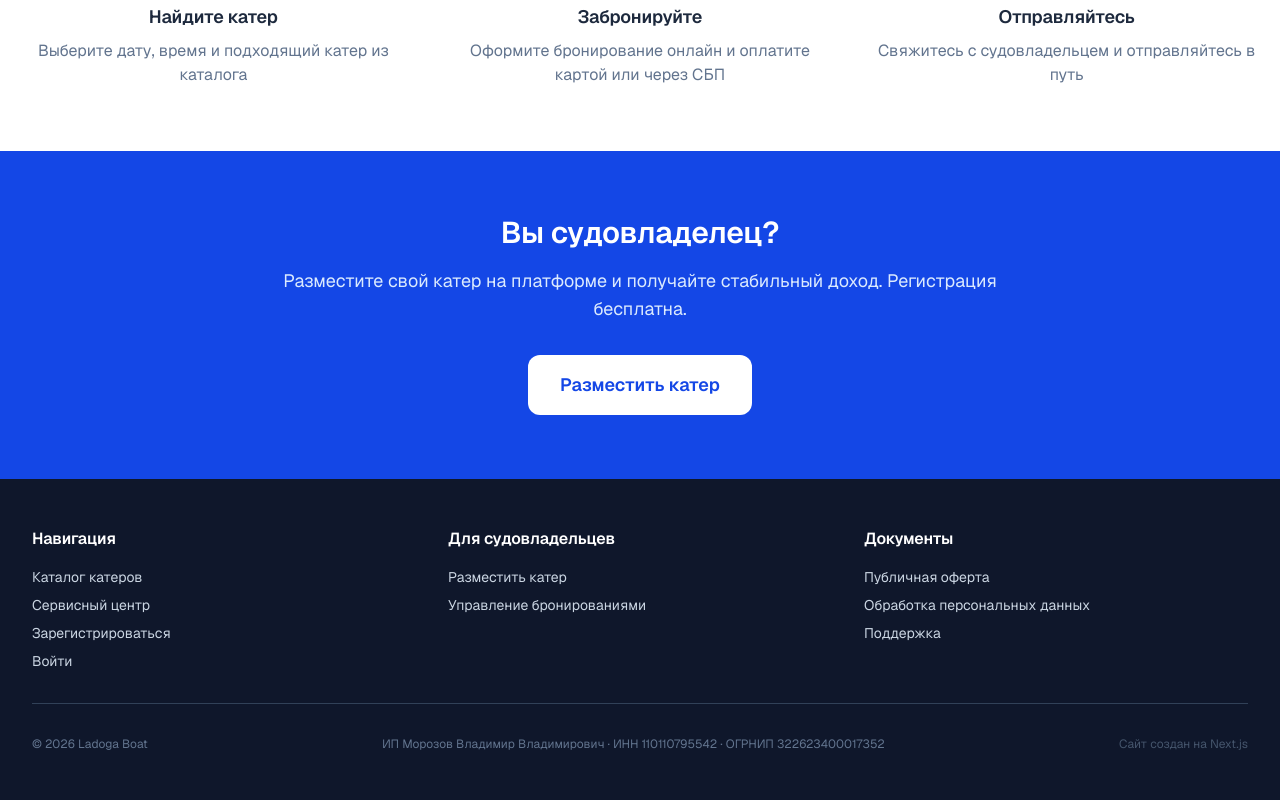
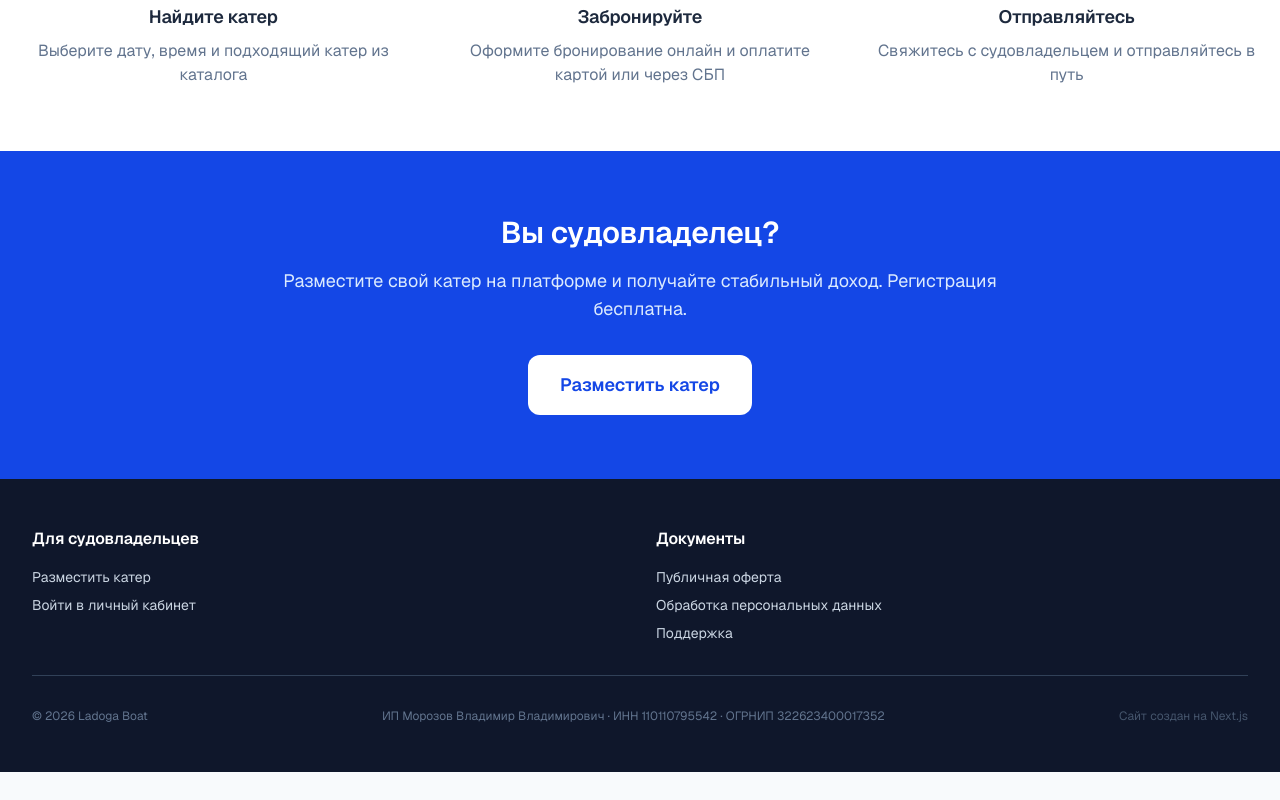
Before and after one commit to morozyan07-ai/ladogaboat, a Next.js app: page / in a window 1280 px wide. Shown: the part 870-1670 px from the top of the page. After the commit the page ends 1642 px from the top, so only its background shows below. Built offline with nearby package versions, Linux system fonts and the light colour scheme; no server answers.

Commit message:
auto: 2026-07-03 19:59:06

```diff
--- a/src/components/layout/Footer.tsx
+++ b/src/components/layout/Footer.tsx
@@ -4,21 +4,12 @@ export default function Footer() {
   return (
     <footer className="bg-slate-900 text-slate-300 mt-auto">
       <div className="max-w-7xl mx-auto px-4 sm:px-6 lg:px-8 py-12">
-        <div className="grid grid-cols-1 md:grid-cols-3 gap-8">
-          <div>
-            <h3 className="font-semibold text-white mb-4">Навигация</h3>
-            <ul className="space-y-2 text-sm">
-              <li><Link href="/boats" className="hover:text-white transition-colors">Каталог катеров</Link></li>
-              <li><Link href="/service-center" className="hover:text-white transition-colors">Сервисный центр</Link></li>
-              <li><Link href="/auth/register" className="hover:text-white transition-colors">Зарегистрироваться</Link></li>
-              <li><Link href="/auth/login" className="hover:text-white transition-colors">Войти</Link></li>
-            </ul>
-          </div>
+        <div className="grid grid-cols-1 md:grid-cols-2 gap-8">
           <div>
             <h3 className="font-semibold text-white mb-4">Для судовладельцев</h3>
             <ul className="space-y-2 text-sm">
               <li><Link href="/auth/register?role=OWNER" className="hover:text-white transition-colors">Разместить катер</Link></li>
-              <li><Link href="/dashboard/owner" className="hover:text-white transition-colors">Управление бронированиями</Link></li>
+              <li><Link href="/auth/login" className="hover:text-white transition-colors">Войти в личный кабинет</Link></li>
             </ul>
           </div>
           <div>
```
